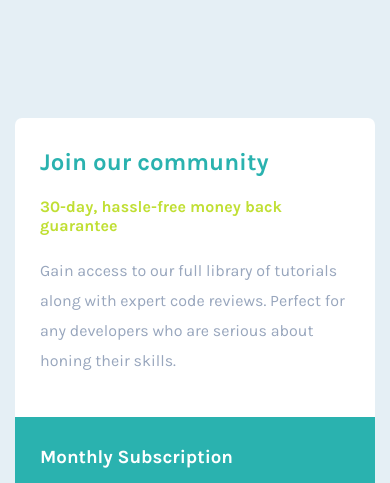
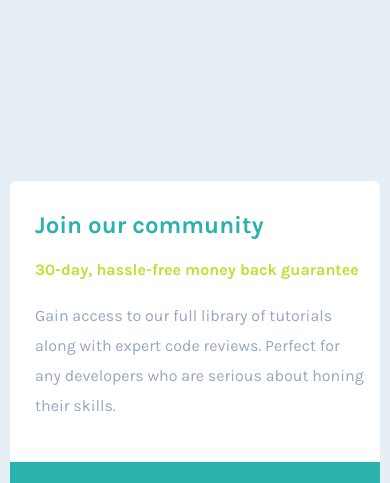
Before and after one commit to Emmanuel-Ola03/single-price-grid-component-master, a plain HTML site: page index.html in a window 390 px wide. Shown: the top 483 px of the page. Drawn offline with Linux system fonts and the light colour scheme.

Commit message:
Update style.css

```diff
--- a/style.css
+++ b/style.css
@@ -116,8 +116,8 @@ button{
 @media (min-width:300px) and (max-width:600px) {
     body{
         background-color: hsl(204, 43%, 93%);
-        margin-left: 15px;
-        margin-right: 15px;
+        margin-left: 10px;
+        margin-right: 10px;
         padding: 0;
         height: 150vh;
         display: grid;
@@ -126,7 +126,7 @@ button{
 
     .container{
         width: auto;
-        height: 90vh;
+        height: 60vh;
         display: grid;
         grid-template-columns: 1fr;
     }
```
